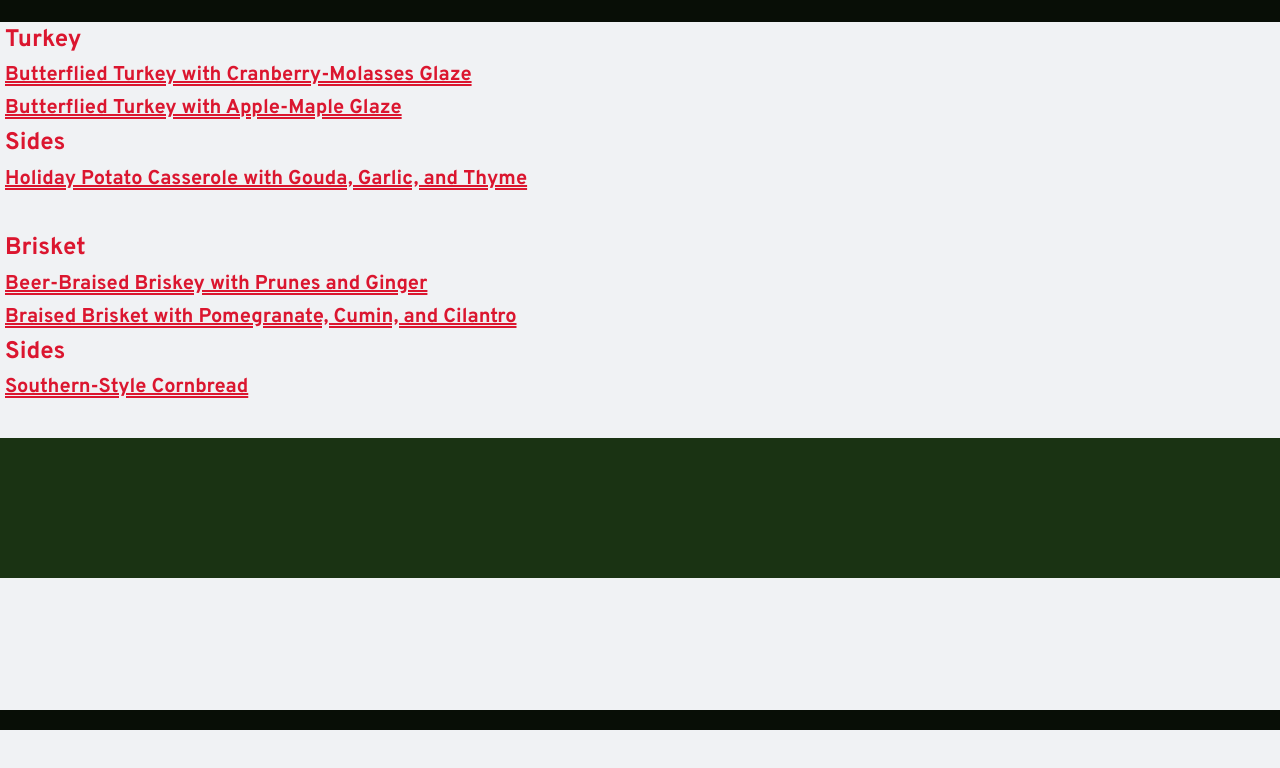
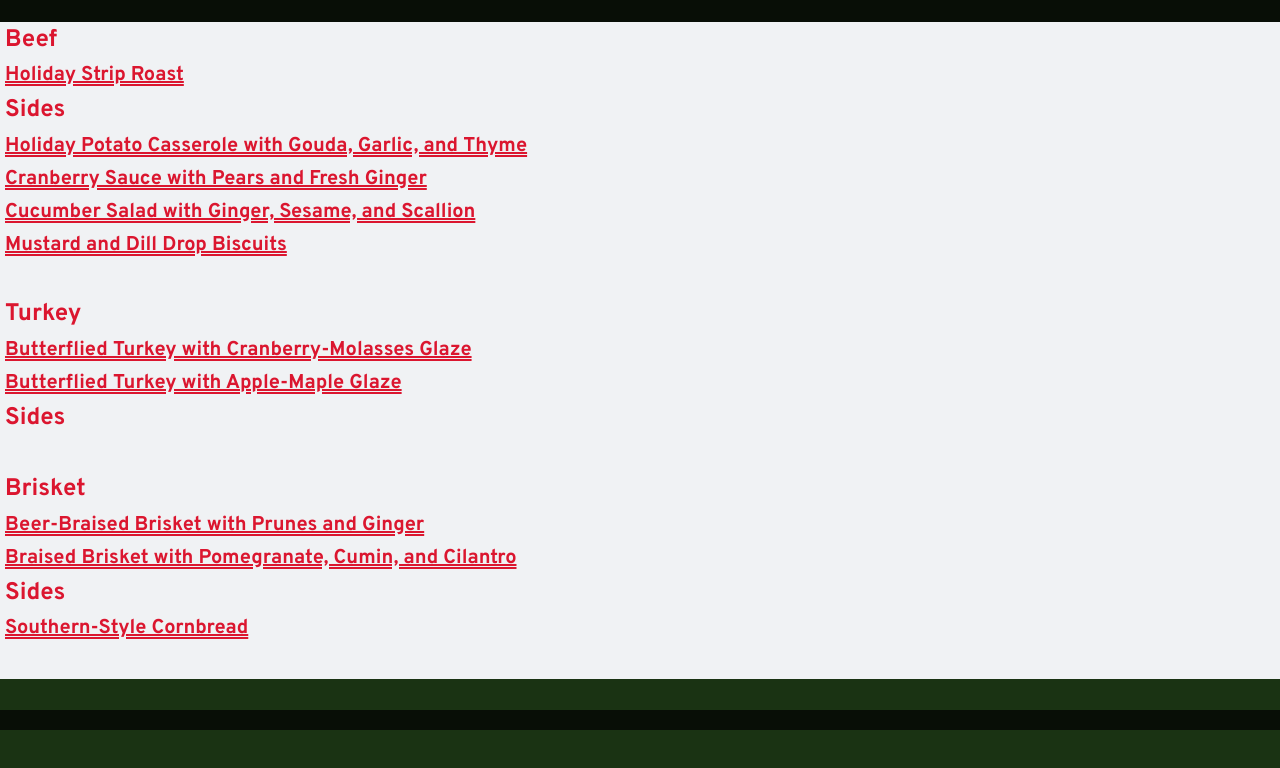
Before and after one commit to Codevallis/codevallis.github.io, a plain HTML site: page thanksgiving.html in a window 1280 px wide. Shown: the part 70-838 px from the top of the page. Before the commit the page ends 800 px from the top, so only its background shows below. Drawn offline with nearby package versions, Linux system fonts and the light colour scheme.

Commit message:
thanksgiving continues
thanksgiving continues. beef!

```diff
--- a/thanksgiving.html
+++ b/thanksgiving.html
@@ -16,17 +16,25 @@
   <main>
     <article>
       <section>
+        <h2>Beef</h2>
+        <h3><a href="https://www.cookscountry.com/recipes/7224-holiday-strip-roast" target="_blank">Holiday Strip Roast</a></h3>
+        <h2>Sides</h2>
+        <h3><a href="https://www.cooksillustrated.com/recipes/1509-holiday-potato-casserole-with-gouda-garlic-and-thyme" target="_blank">Holiday Potato Casserole with Gouda, Garlic, and Thyme </a></h3>
+        <h3><a href="https://www.cooksillustrated.com/recipes/1506-cranberry-sauce-with-pears-and-fresh-ginger" target="_blank">Cranberry Sauce with Pears and Fresh Ginger </a></h3>
+        <h3><a href="https://www.cooksillustrated.com/recipes/6613-cucumber-salad-with-ginger-sesame-and-scallion" target="_blank">Cucumber Salad with Ginger, Sesame, and Scallion </a></h3>
+        <h3><a href="https://www.cookscountry.com/recipes/7820-mustard-and-dill-drop-biscuits" target="_blank">Mustard and Dill Drop Biscuits</a></h3>
+        <p></p>
+      </section>
+      <section>
         <h2>Turkey</h2>
         <h3><a href="https://www.cooksillustrated.com/recipes/6213-butterflied-turkey-with-cranberry-molasses-glaze" target="_blank">Butterflied Turkey with Cranberry-Molasses Glaze </a></h3>
         <h3><a href="https://www.cooksillustrated.com/recipes/6229-butterflied-turkey-with-apple-maple-glaze" target="_blank">Butterflied Turkey with Apple-Maple Glaze </a></h3>
         <h2>Sides</h2>
-		  <h3><a href="https://www.cooksillustrated.com/recipes/1509-holiday-potato-casserole-with-gouda-garlic-and-thyme" target="_blank">Holiday Potato Casserole with Gouda, Garlic, and Thyme </a></h3>
         <p></p>
       </section>
       <section>
         <h2>Brisket</h2>
-
-		  <h3><a href="https://www.cooksillustrated.com/recipes/10235-beer-braised-brisket-with-prunes-and-ginger" target="_blank">Beer-Braised Briskey with Prunes and Ginger</a></h3>
+        <h3><a href="https://www.cooksillustrated.com/recipes/10235-beer-braised-brisket-with-prunes-and-ginger" target="_blank">Beer-Braised Brisket with Prunes and Ginger</a></h3>
         <h3><a href="https://www.cooksillustrated.com/recipes/10236-braised-brisket-with-pomegranate-cumin-and-cilantro" target="_blank">Braised Brisket with Pomegranate, Cumin, and Cilantro</a></h3>
         <h2>Sides</h2>
         <h3><a href="https://www.americastestkitchen.com/recipes/874-southern-style-cornbread" target="_blank">Southern-Style Cornbread</a></h3>
```
Lines whose indentation alone changed are shown as unchanged.
